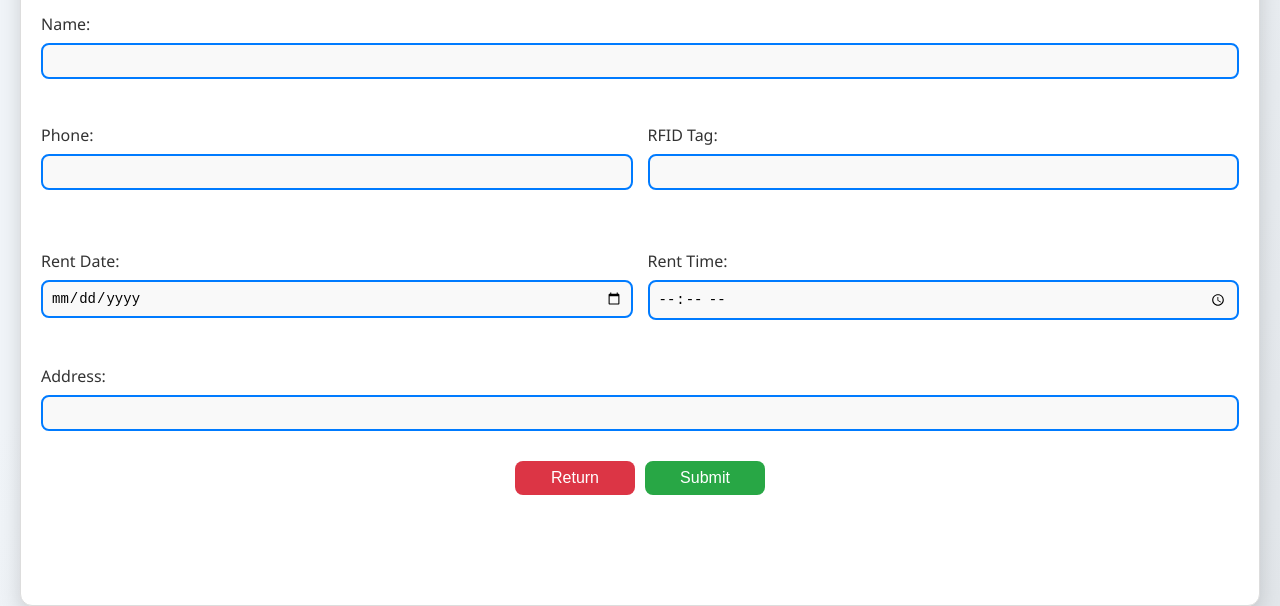
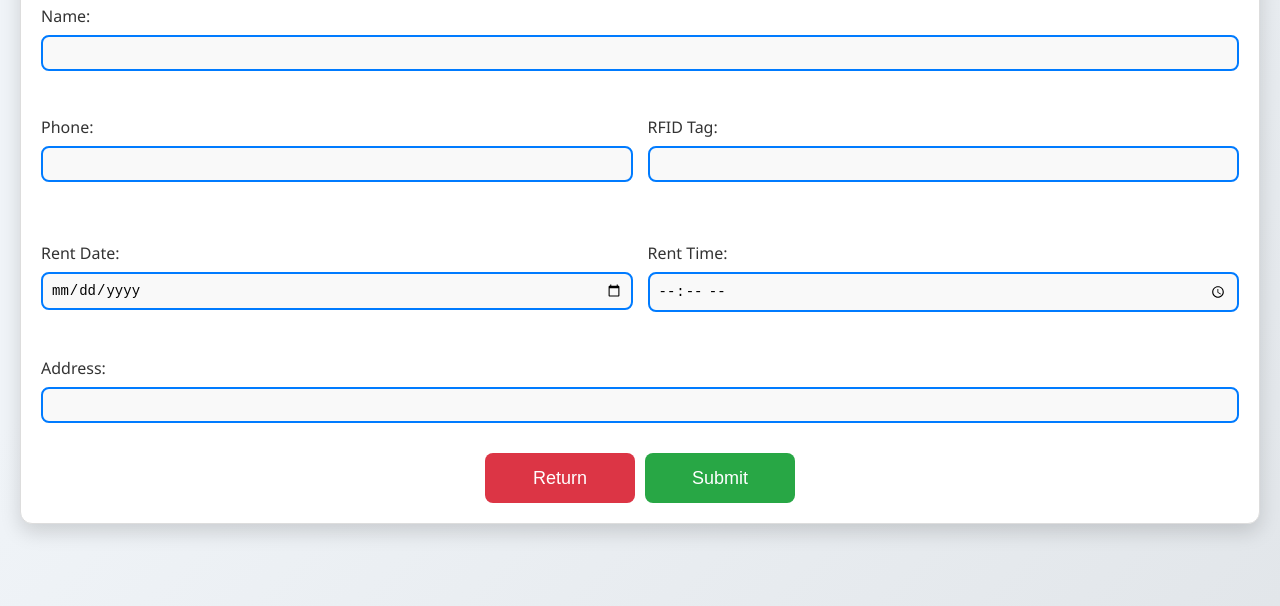
Before and after one commit to kristianandico/CycleSecure, a plain HTML site: page rent-bike.html in a window 1280 px wide. Shown: the part 194-800 px from the top of the page. Drawn offline with Linux system fonts and the light colour scheme.

Commit message:
Update rent-bike.html

```diff
--- a/rent-bike.html
+++ b/rent-bike.html
@@ -25,8 +25,10 @@
             box-shadow: 0 8px 20px rgba(0, 0, 0, 0.15);
             max-width: 100%;
             margin: 20px;
+            height: auto;
             border: 1px solid #ddd;
             box-sizing: border-box;
+            overflow: auto;
         }
 
         h2 {
@@ -74,16 +76,19 @@
             justify-content: center;
         }
 
-        .button-group input[type="submit"],
-        .button-group input[type="button"] {
-            padding: 8px 12px; /* Adjust padding */
+        .button-group input[type="submit"], .button-group input[type="button"] {
+            padding: 8px 12px; /* Adjust padding to make buttons smaller */
             border: none;
-            border-radius: 8px;
+            border-radius: 8px; /* Slightly rounded corners */
             color: #fff;
-            font-size: 16px;
+            font-size: 18px; /* Font size remains at 18px */
             cursor: pointer;
             transition: background-color 0.3s, transform 0.3s;
-            width: 120px; /* Adjust width for both buttons */
+            height: 50px; /* Ensure height adjusts based on content */
+            width: 150px;
+            display: inline-flex; /* Align text inside the button */
+            align-items: center; /* Center text vertically */
+            justify-content: center; /* Center text horizontally */
         }
 
         .button-group input[type="submit"] {
```
